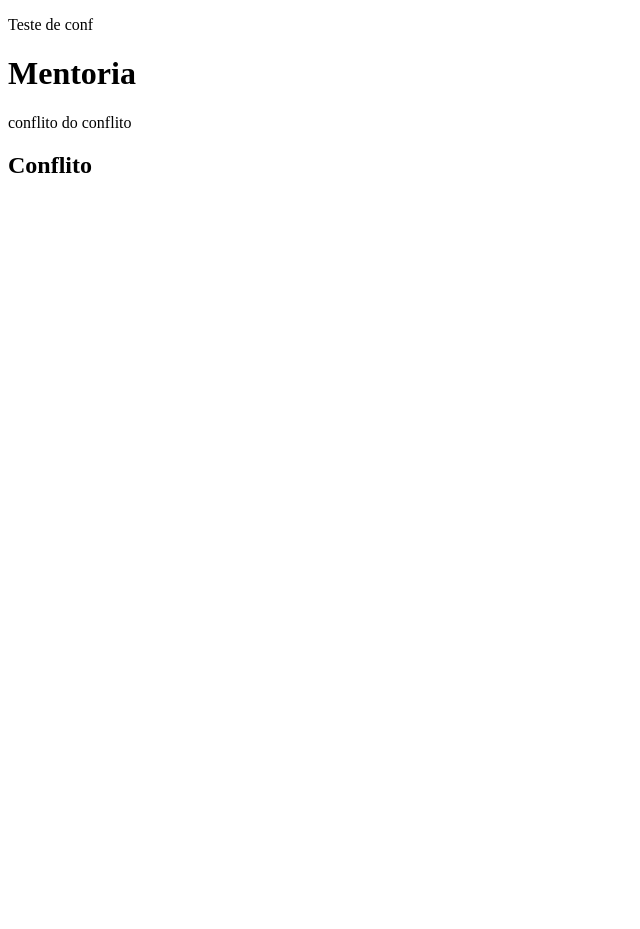
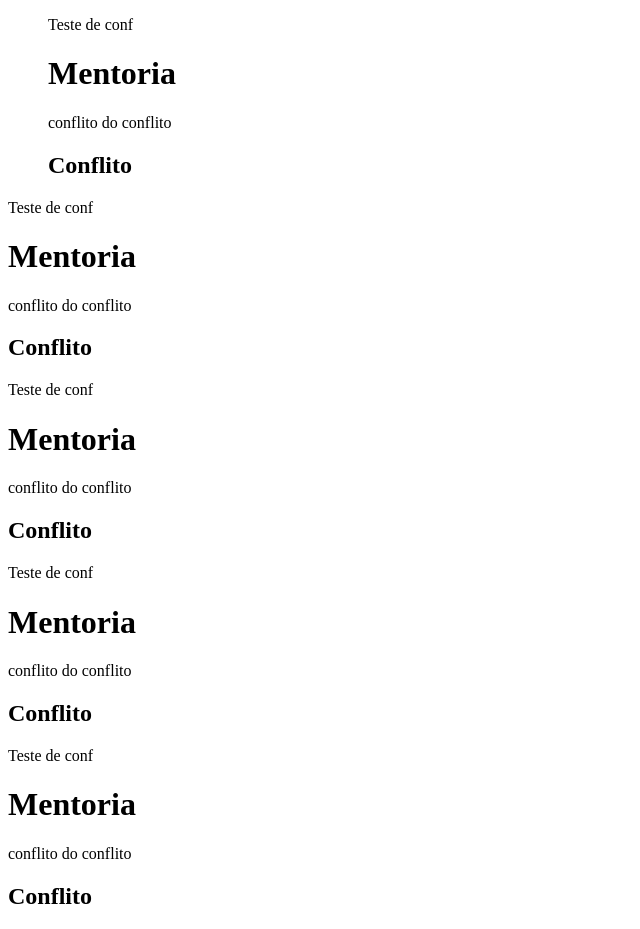
Before and after one commit to leo-torrez/mentoria-git, a plain HTML site: page index.html in a window 1280 px wide. Shown: the whole page, without its empty margins (0-640 px from the left). Before the commit the page ends 800 px from the top, so only its background shows below. Drawn offline with Linux system fonts and the light colour scheme.

Commit message:
criação de menu e div's

```diff
--- a/index.html
+++ b/index.html
@@ -8,7 +8,27 @@
 </head>
 
 <body>
-    <div>
+    <menu>
+        <p>Teste de conf</p>
+        <h1>Mentoria</h1>
+        <p>conflito do conflito</p>
+        <h2>Conflito</h2>
+    </menu> <div>
+        <p>Teste de conf</p>
+        <h1>Mentoria</h1>
+        <p>conflito do conflito</p>
+        <h2>Conflito</h2>
+    </div> <div>
+        <p>Teste de conf</p>
+        <h1>Mentoria</h1>
+        <p>conflito do conflito</p>
+        <h2>Conflito</h2>
+    </div> <div>
+        <p>Teste de conf</p>
+        <h1>Mentoria</h1>
+        <p>conflito do conflito</p>
+        <h2>Conflito</h2>
+    </div> <div>
         <p>Teste de conf</p>
         <h1>Mentoria</h1>
         <p>conflito do conflito</p>
```
